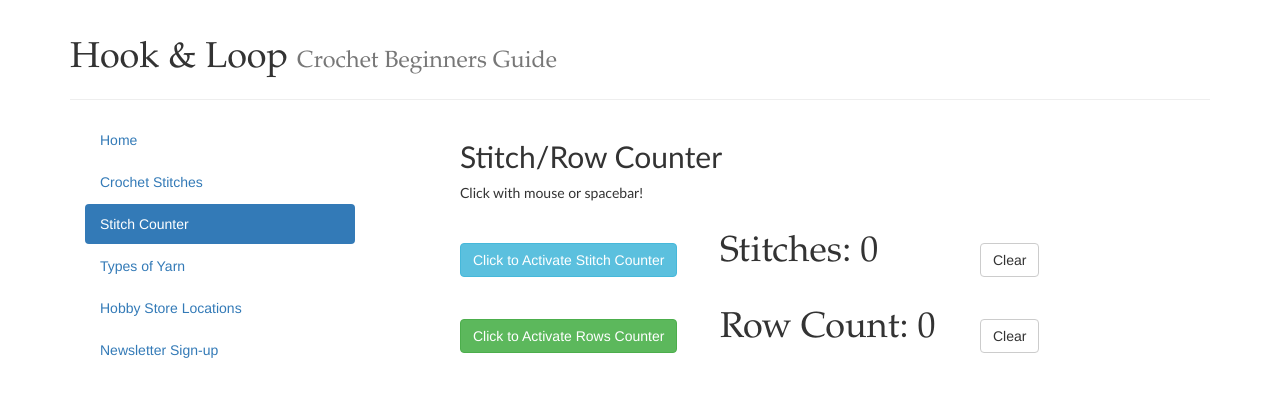
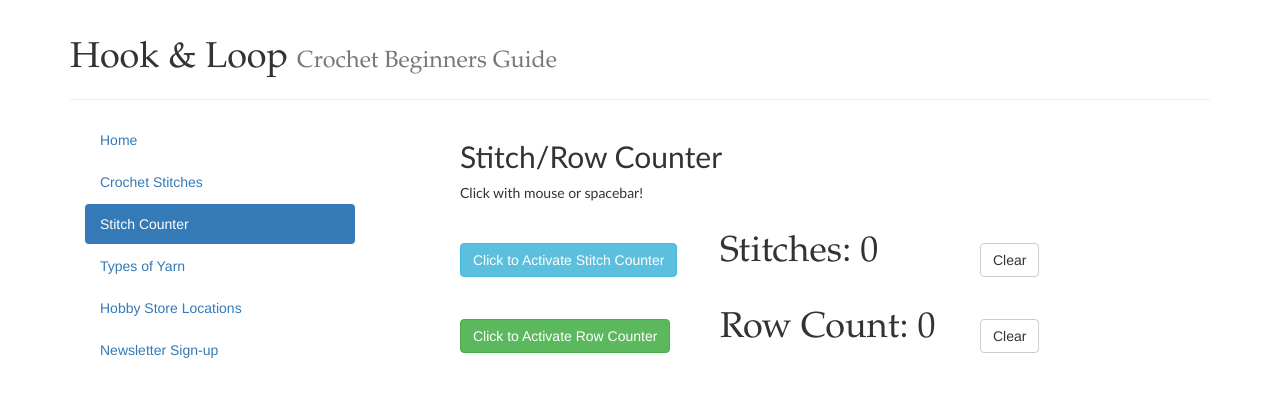
Before and after one commit to kgeiger08/CrochetApp, an Angular app: page /stitch-counter in a window 1280 px wide. Shown: the top 396 px of the page. Built offline with nearby package versions, Linux system fonts and the light colour scheme.

Commit message:
corrected a typo

```diff
--- a/src/app/stitch-counter/stitch-counter.component.html
+++ b/src/app/stitch-counter/stitch-counter.component.html
@@ -15,7 +15,7 @@
 
     <div class="row">
         <div class="col-xs-4">
-            <button class="btn btn-success" (click)="rowCounter()">Click to Activate Rows Counter</button>
+            <button class="btn btn-success" (click)="rowCounter()">Click to Activate Row Counter</button>
         </div>
         <div class="col-xs-4">
             <p class="stitchCountNum"> Row Count: {{ rowCount }}</p>
```
